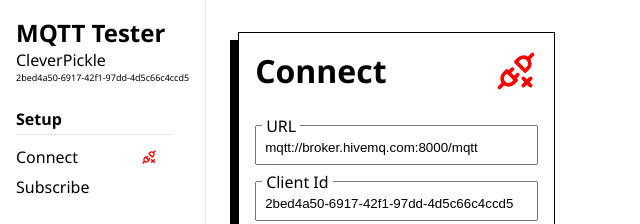
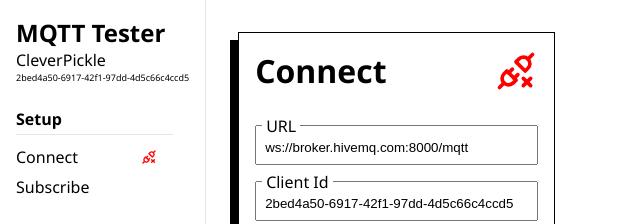
Before and after one commit to davidhmays/mqtt-tester, a website built with Vite: page index.html in a window 1280 px wide. Shown: the top 224 px of the page, 0-640 px from the left. Built offline with nearby package versions, Linux system fonts and the light colour scheme.

Commit message:
bug: ws vs wss

```diff
--- a/src/main.ts
+++ b/src/main.ts
@@ -19,6 +19,7 @@ import MqttClient from "mqtt/lib/client";
 import { ISubscriptionMap } from "mqtt/lib/client";
 import { IClientOptions } from "mqtt/lib/client";
 import { IClientSubscribeOptions } from "mqtt/lib/client";
+
 
 // import ClientOptions from "./modules/ClientOptions.ts";
 // import ClientSubscribeOptions from "./modules/ClientSubscribeOptions.ts";
--- a/src/modules/UI.ts
+++ b/src/modules/UI.ts
@@ -5,12 +5,14 @@ import { ISubscriptionGrant } from "mqtt/lib/client";
 import DMChat from "../../ui_components/_ui.base/elements/dm-chat/dm-chat.ts";
 
 export default class UI {
+    private url_path: string = import.meta.env.DEV === true ? "ws://broker.hivemq.com:8000/mqtt" : "wss://broker.hivemq.com:8884/mqtt";
+
     public body: HTMLBodyElement = document.getElementById("body") as HTMLBodyElement;
 
     // Connection page
     public connect_page: HTMLDivElement = document.getElementById("connect_page") as HTMLDivElement;
     public connect_form: HTMLFormElement = document.getElementById("connect_form") as HTMLFormElement;
-    public url = new FormInput("url_input", "mqtt://broker.hivemq.com:8000/mqtt"); // Note: some brokers might expect "ws://, not mqtt:// as this is a websocket connection"
+    public url = new FormInput("url_input", this.url_path); // Note: some brokers might expect "ws://, not mqtt:// as this is a websocket connection"
     public user = new FormInput("user_id_input", DataGenerator.user(), "user_id_output");
     public client_id = new FormInput("client_id_input", DataGenerator.id(), "client_id_output");
     public password = new FormInput("password_input");
@@ -89,7 +91,8 @@ export default class UI {
     };
 
     public render_tree = (tree: Map<string, IClientSubscribeOptions>, container: HTMLElement, currentTopic = "") => {
-        const list = document.createElement("ul");this.connect_page
+        const list = document.createElement("ul");
+        this.connect_page;
         container.appendChild(list);
 
         for (const [key, value] of tree) {
```
Also changed, not shown: dist/index.html, 2 other files.
